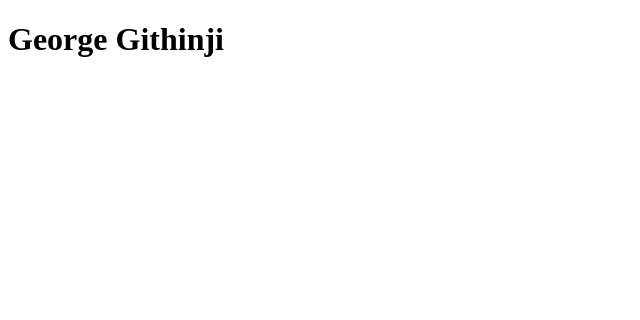
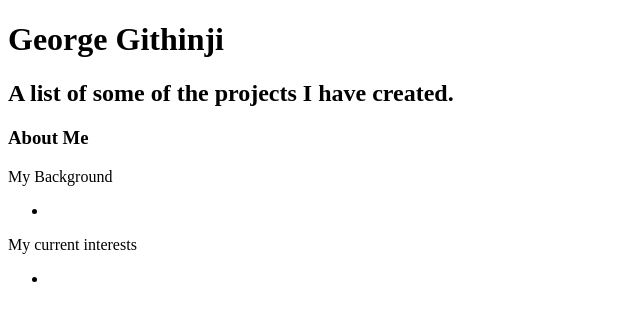
Before and after one commit to georgegithinji/georgegithinji.github.io, a plain HTML site: page index.html in a window 1280 px wide. Shown: the whole page, without its empty margins (0-640 px from the left). Drawn offline with Linux system fonts and the light colour scheme.

Commit message:
this will add the my web-portfolio requirements structure

```diff
--- a/index.html
+++ b/index.html
@@ -5,8 +5,15 @@
   </head>
   <body>
     <h1>George Githinji</h1>
-    <h2></h2>
-    <p></p>
-    <p></p>
+    <h2>A list of some of the projects I have created.</h2>
+    <h3> About Me</h3>
+    <p>My Background</p>
+      <ul>
+          <li></li>
+      </ul>
+    <p>My current interests</p>
+      <ul>
+          <li></li>
+      </ul>
   </body>
 </html>
```
Also changed, not shown: 1 other file.
